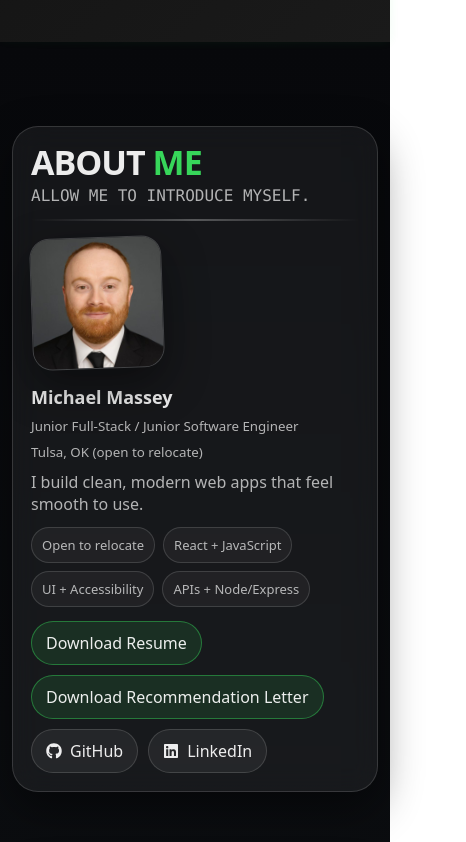
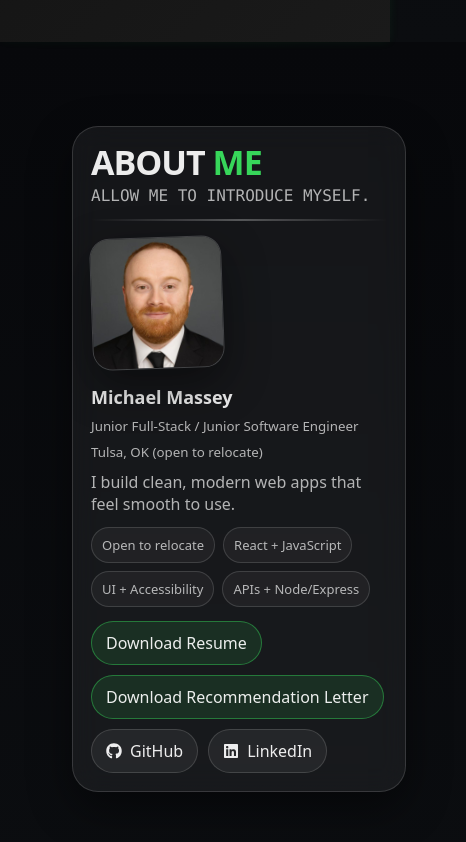
Before and after one commit to mmassey1084/Portfolio, a React (Vite) app: page / in a window 390 px wide. Shown: the part 802-1644 px from the top of the page, 466 px wide, since content can reach past the window. Built offline with nearby package versions, Linux system fonts and the light colour scheme.

Commit message:
Changed some CSS

```diff
--- a/src/styles/globals.css
+++ b/src/styles/globals.css
@@ -609,6 +609,7 @@ textarea {
   }
   .panel {
     margin-top: 60px;
+    margin:60px;
   }
   .top-nav__inner {
     flex-direction: column;
```
